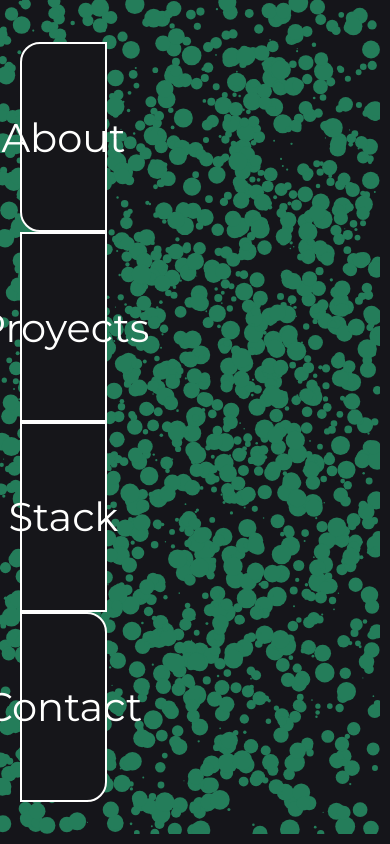
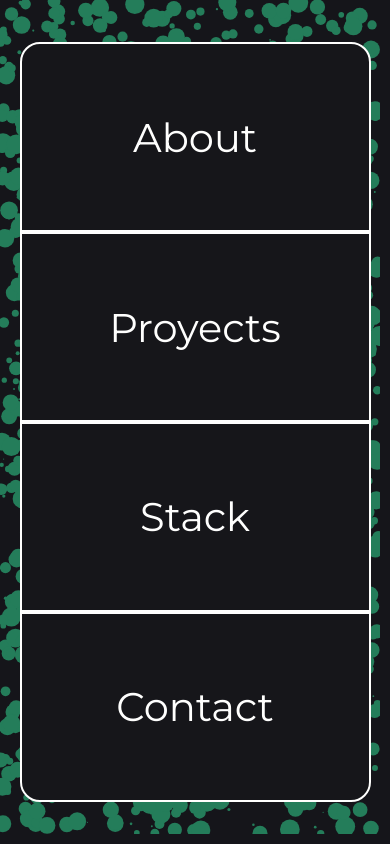
Before and after one commit to Dac099/portfolio2, a React (Vite) app: page / in a window 390 px wide. Built offline with nearby package versions, Linux system fonts and the light colour scheme.

Commit message:
fix cards layout

```diff
--- a/src/components/about/about.jsx
+++ b/src/components/about/about.jsx
@@ -1,18 +1,29 @@
 import styles from './about.module.css';
-import { useState } from 'react';
+import { useState, useContext } from 'react';
+import { ViewCardContext } from '../../context/viewCard';
 
 export function About(){
   const [ showContent, setShowContent ] = useState(false);
+  const { currentCard, setCurrentCard } = useContext(ViewCardContext);
 
   return (
     <article
       className={styles.card}
-      onMouseEnter={() => setShowContent(true)}
-      onMouseLeave={() => setShowContent(false)}
+      onMouseEnter={() => {
+        setShowContent(true);
+        setCurrentCard('About');
+      }}
+      onMouseLeave={() => {
+        setShowContent(false);
+        setCurrentCard(null);
+      }}
     >
-      {showContent
-        ? <p>About</p>
-        : <p className={styles.hidden_title}>About</p>
+      {showContent &&
+        <p>About</p>
+      }
+
+      {!showContent && currentCard === null &&
+        <p className={styles.hidden_title}>About</p>
       }
     </article>
   );
--- a/src/components/about/about.module.css
+++ b/src/components/about/about.module.css
@@ -26,3 +26,13 @@
 {
   font-size: 40px;
 }
+
+@media screen and (max-width: 760px){
+  .card
+  {
+    width: 100%;
+    height: 20%;
+    border-bottom-left-radius: 0px;
+    border-top-right-radius: 20px;
+  }
+}
--- a/src/components/contact/contact.jsx
+++ b/src/components/contact/contact.jsx
@@ -1,18 +1,29 @@
 import styles from './contact.module.css';
-import { useState } from 'react';
+import { useState, useContext } from 'react';
+import { ViewCardContext } from '../../context/viewCard';
 
 export function Contact(){
   const [ showContent, setShowContent ] = useState(false);
+  const { currentCard, setCurrentCard } = useContext(ViewCardContext);
 
   return (
     <article
       className={styles.card}
-      onMouseEnter={() => setShowContent(true)}
-      onMouseLeave={() => setShowContent(false)}
+      onMouseEnter={() => {
+        setShowContent(true);
+        setCurrentCard('Contacts');
+      }}
+      onMouseLeave={() => {
+        setShowContent(false);
+        setCurrentCard(null);
+      }}
     >
-      {showContent
-        ? <p>Contact</p>
-        : <p className={styles.hidden_title}>Contact</p>
+      {showContent &&
+        <p>Contact</p>
+      }
+
+      {!showContent && currentCard === null &&
+        <p className={styles.hidden_title}>Contact</p>
       }
     </article>
   );
--- a/src/components/contact/contact.module.css
+++ b/src/components/contact/contact.module.css
@@ -26,3 +26,13 @@
   font-size: 40px;
   color: var(--white);
 }
+
+@media screen and (max-width: 760px){
+  .card
+  {
+    width: 100%;
+    height: 20%;
+    border-top-right-radius: 0px;
+    border-bottom-left-radius: 20px;
+  }
+}
--- a/src/components/proyects/proyects.jsx
+++ b/src/components/proyects/proyects.jsx
@@ -1,18 +1,29 @@
 import styles from './proyects.module.css';
-import { useState } from 'react';
+import { useState, useContext } from 'react';
+import { ViewCardContext } from '../../context/viewCard';
 
 export function Proyects(){
   const [ showContent, setShowContent ] = useState(false);
+  const { currentCard, setCurrentCard } = useContext(ViewCardContext);
 
   return (
     <article
       className={styles.card}
-      onMouseEnter={() => setShowContent(true)}
-      onMouseLeave={() => setShowContent(false)}
+      onMouseEnter={() => {
+        setShowContent(true);
+        setCurrentCard('Proyects');
+      }}
+      onMouseLeave={() => {
+        setShowContent(false);
+        setCurrentCard(null);
+      }}
     >
-      {showContent
-        ? <p>Proyects</p>
-        : <p className={styles.hidden_title}>Proyects</p>
+      {showContent &&
+        <p>Proyects</p>
+      }
+
+      {!showContent && currentCard === null &&
+        <p className={styles.hidden_title}>Proyects</p>
       }
     </article>
   );
--- a/src/components/proyects/proyects.module.css
+++ b/src/components/proyects/proyects.module.css
@@ -24,3 +24,11 @@
   font-size: 40px;
   color: var(--white);
 }
+
+@media screen and (max-width: 760px){
+  .card
+  {
+    width: 100%;
+    height: 20%;
+  }
+}
--- a/src/components/stack/stack.jsx
+++ b/src/components/stack/stack.jsx
@@ -1,18 +1,29 @@
 import styles from './stack.module.css';
-import { useState } from 'react';
+import { useState, useContext } from 'react';
+import { ViewCardContext } from '../../context/viewCard';
 
 export function Stack(){
   const [ showContent, setShowContent ] = useState(false);
+  const { currentCard, setCurrentCard } = useContext(ViewCardContext);
 
   return (
     <article
       className={styles.card}
-      onMouseEnter={() => setShowContent(true)}
-      onMouseLeave={() => setShowContent(false)}
+      onMouseEnter={() => {
+        setShowContent(true);
+        setCurrentCard('Stack');
+      }}
+      onMouseLeave={() => {
+        setShowContent(false);
+        setCurrentCard(null);
+      }}
     >
-      {showContent
-        ? <p>Stack</p>
-        : <p className={styles.hidden_title}>Stack</p>
+      {showContent &&
+        <p>Stack</p>
+      }
+
+      {!showContent && currentCard === null &&
+        <p className={styles.hidden_title}>Stack</p>
       }
     </article>
   );
--- a/src/components/stack/stack.module.css
+++ b/src/components/stack/stack.module.css
@@ -24,3 +24,11 @@
   font-size: 40px;
   color: var(--white);
 }
+
+@media screen and (max-width: 760px){
+  .card
+  {
+    width: 100%;
+    height: 20%;
+  }
+}
--- /dev/null
+++ b/src/context/viewCard.jsx
@@ -0,0 +1,18 @@
+import { createContext, useState } from "react";
+
+export const ViewCardContext = createContext();
+
+export function ViewCardContextProvider(props){
+  const [ currentCard, setCurrentCard ] = useState(null);
+
+  return(
+    <ViewCardContext.Provider
+      value={{
+        currentCard,
+        setCurrentCard
+      }}
+    >
+      {props.children}
+    </ViewCardContext.Provider>
+  );
+}
--- a/src/main.jsx
+++ b/src/main.jsx
@@ -2,9 +2,12 @@ import './index.css';
 import React from 'react';
 import ReactDOM from 'react-dom/client';
 import { App } from './App/App';
+import { ViewCardContextProvider } from './context/viewCard';
 
 ReactDOM.createRoot(document.getElementById('root')).render(
   <React.StrictMode>
-    <App />
+    <ViewCardContextProvider>
+      <App />
+    </ViewCardContextProvider>
   </React.StrictMode>,
 )
```
Also changed, not shown: src/app/App.module.css (line endings or trailing spaces).
